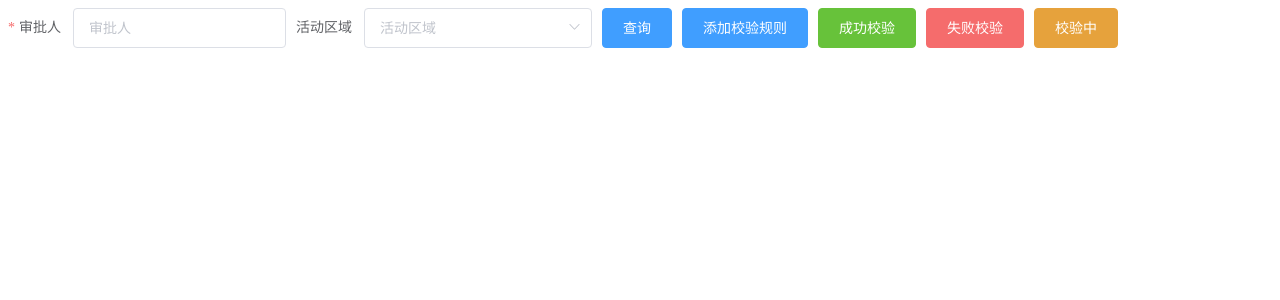
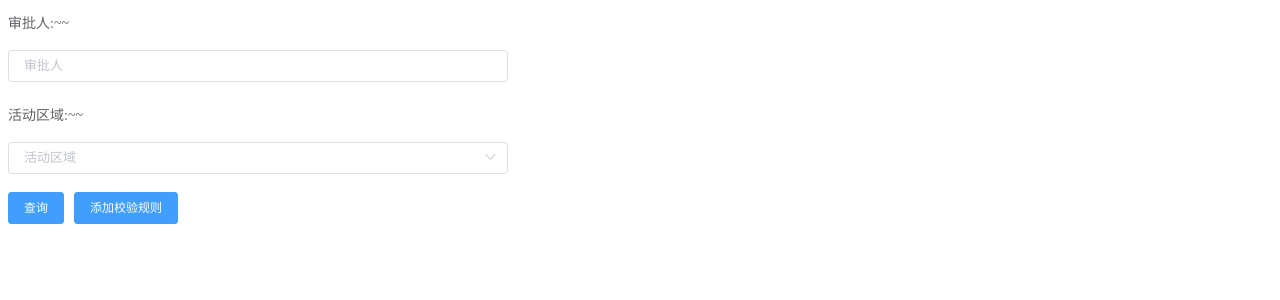
Before and after one commit to AlwaysWannaFly01/vue_project, a Vue app in the folder element-ui-test2/: page / in a window 1280 px wide. Shown: the top 300 px of the page. Built offline with nearby package versions, Linux system fonts and the light colour scheme.

Commit message:
el-form源码解析

```diff
--- a/element-ui-test2/src/App.vue
+++ b/element-ui-test2/src/App.vue
@@ -1,13 +1,21 @@
 <template>
     <div id="app">
         <el-form
-            :inline="true"
+            style="width:500px"
+            :inline="false"
             :model="data"
             :rules="rules"
             ref="form"
             :validate-on-rule-change="false"
             status-icon
+            label-width="100px"
+            label-position="top"
+            label-suffix=":~~"
+            :disabled="false"
+            size="small"
+            :hide-required-asterisk="true"
         >
+            <!-- hide-required-asterisk 控制✳号是否显示 -->
             <!-- validate-on-rule-change 为true时 ，在 rules 属性改变后立即触发一次验证 -->
             <el-form-item
                 label="审批人"
@@ -18,7 +26,11 @@
                 <el-input v-model="data.user" placeholder="审批人"></el-input>
             </el-form-item>
             <el-form-item label="活动区域">
-                <el-select v-model="data.region" placeholder="活动区域">
+                <el-select
+                    v-model="data.region"
+                    placeholder="活动区域"
+                    style="width:100%"
+                >
                     <el-option label="区域一" value="shanghai"></el-option>
                     <el-option label="区域二" value="beijing"></el-option>
                 </el-select>
@@ -28,13 +40,13 @@
                 <el-button type="primary" @click="addRule"
                     >添加校验规则</el-button
                 >
-                <el-button type="success" @click="showSuccess"
+                <!-- <el-button type="success" @click="showSuccess"
                     >成功校验</el-button
                 >
                 <el-button type="danger" @click="showError">失败校验</el-button>
                 <el-button type="warning" @click="showValidating"
                     >校验中</el-button
-                >
+                > -->
             </el-form-item>
         </el-form>
     </div>
@@ -113,7 +125,7 @@ export default {
         showValidating() {
             this.status = "validating";
             this.error = "";
-        },
+        }
     }
 };
 </script>
```
